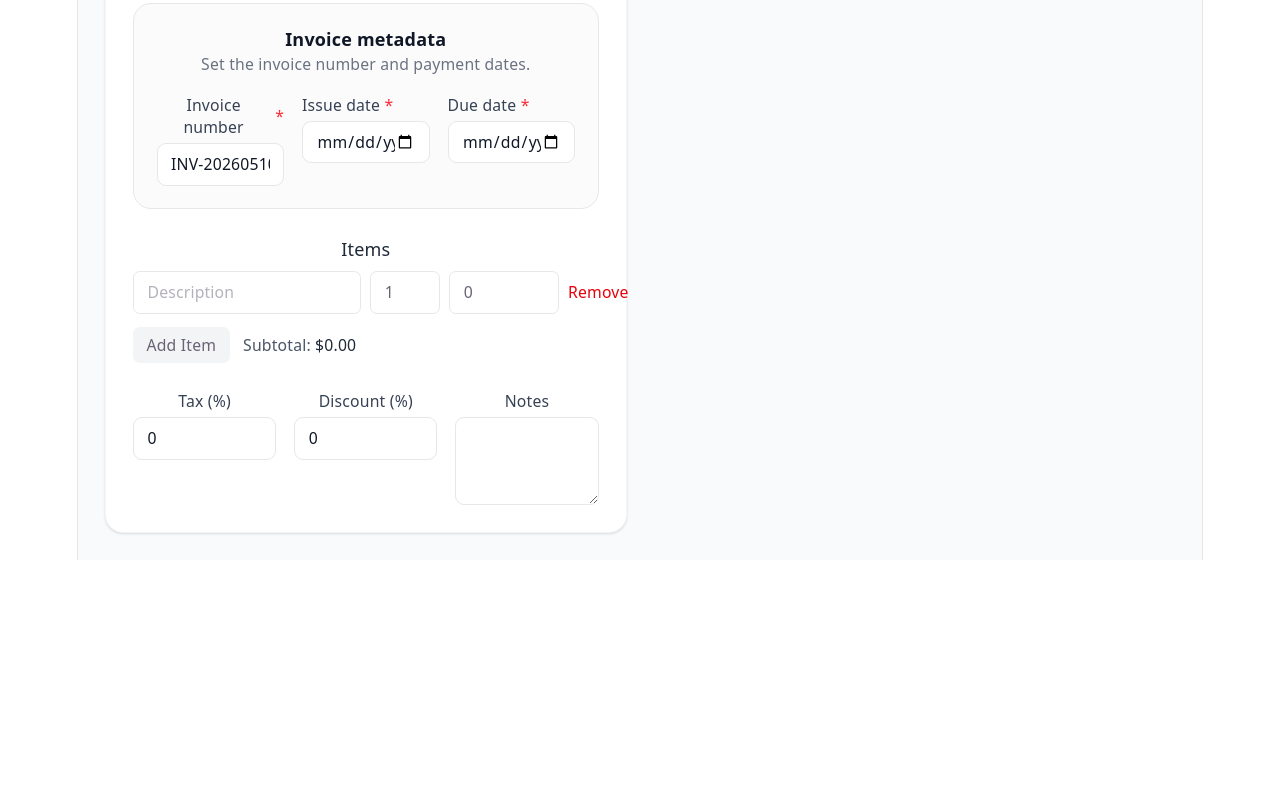
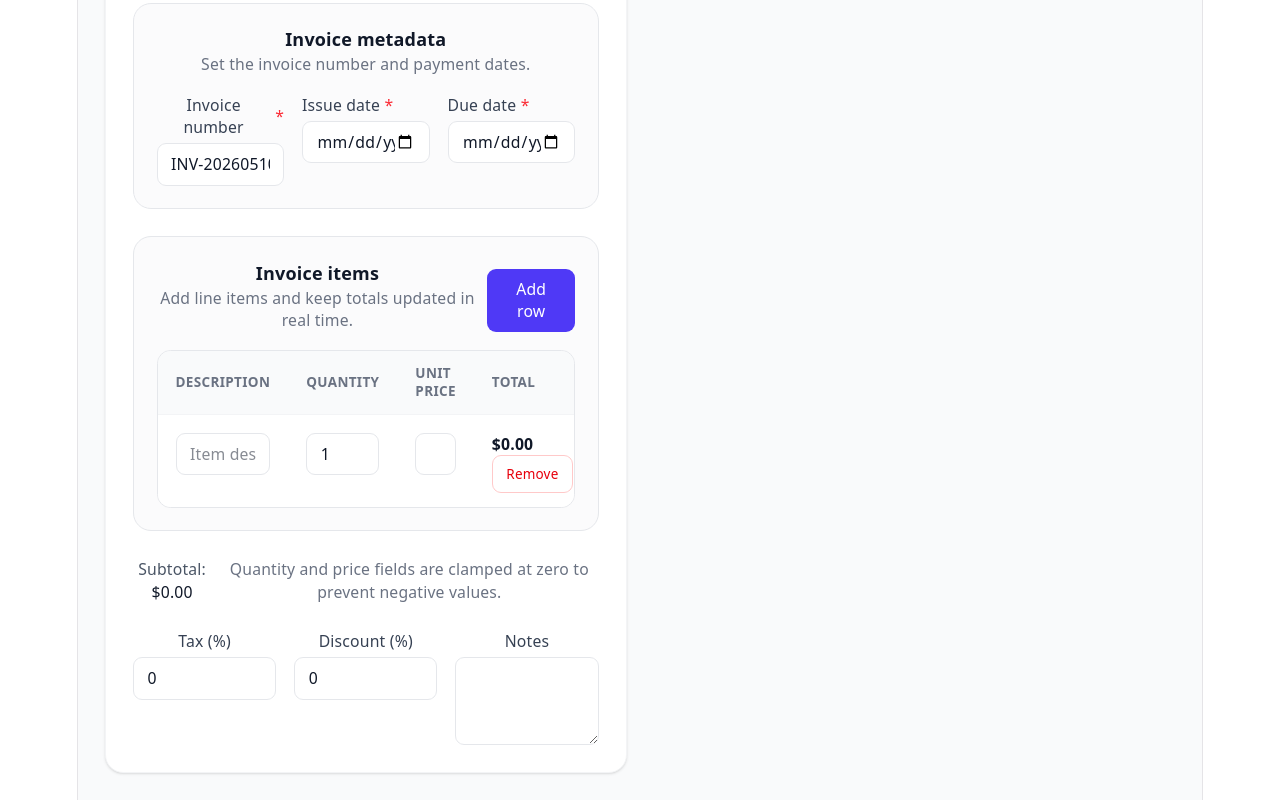
Before and after one commit to Shyni97/Invoice_Generation_Web_Application, a React app in the folder frontend/: page / in a window 1280 px wide. Shown: the part 1073-1873 px from the top of the page. Before the commit the page ends 1633 px from the top, so only its background shows below. Built offline with nearby package versions, Linux system fonts and the light colour scheme; the HTML template or start-up script is replaced by a standard one.

Commit message:
Dynamic Line Items Table

```diff
--- a/frontend/src/components/forms/FormField.jsx
+++ b/frontend/src/components/forms/FormField.jsx
@@ -1,4 +1,4 @@
-const fieldStyles =
+ const fieldStyles =
   "mt-1 block w-full rounded-lg border border-gray-200 bg-white px-3 py-2 text-sm text-gray-900 outline-none transition focus:border-indigo-500 focus:ring-2 focus:ring-indigo-100";
 
 const FormField = ({
--- a/frontend/src/components/forms/InvoiceForm.jsx
+++ b/frontend/src/components/forms/InvoiceForm.jsx
@@ -1,6 +1,7 @@
 import { useEffect, useMemo, useState } from "react";
 
 import InvoiceMetadataSection from "./InvoiceMetadataSection";
+import InvoiceItemsTable from "./InvoiceItemsTable";
 import PartyDetailsSection from "./PartyDetailsSection";
 
 const billerFields = [
@@ -57,6 +58,23 @@ const validateMetadata = (values) => {
   return errors;
 };
 
+const validateItems = (items) => {
+  return items.map((item) => ({
+    quantity:
+      Number(item.quantity) < 0
+        ? "Quantity cannot be negative."
+        : Number.isNaN(Number(item.quantity))
+          ? "Quantity must be a number."
+          : "",
+    unitPrice:
+      Number(item.unitPrice) < 0
+        ? "Unit price cannot be negative."
+        : Number.isNaN(Number(item.unitPrice))
+          ? "Unit price must be a number."
+          : "",
+  }));
+};
+
 const InvoiceForm = ({ invoiceData, setInvoiceData }) => {
   const [touched, setTouched] = useState({
     biller: { name: false, address: false, email: false, contact: false },
@@ -68,6 +86,7 @@ const InvoiceForm = ({ invoiceData, setInvoiceData }) => {
     biller: validateParty("biller", invoiceData.biller),
     client: validateParty("client", invoiceData.client),
     metadata: validateMetadata(invoiceData),
+    items: validateItems(invoiceData.items),
   });
 
   useEffect(() => {
@@ -134,18 +153,30 @@ const InvoiceForm = ({ invoiceData, setInvoiceData }) => {
   };
 
   const handleItemChange = (index, field, value) => {
+    const sanitizedValue = field === "description" ? value : value === "" ? "" : Math.max(0, Number(value));
+
     setInvoiceData(prev => {
-      const items = prev.items.map((it, i) => (i === index ? { ...it, [field]: value } : it));
+      const items = prev.items.map((it, i) => (i === index ? { ...it, [field]: sanitizedValue } : it));
       return { ...prev, items };
+    });
+
+    setErrors(prev => {
+      const nextItems = invoiceData.items.map((item, i) => (
+        i === index ? { ...item, [field]: sanitizedValue } : item
+      ));
+
+      return { ...prev, items: validateItems(nextItems) };
     });
   };
 
   const addItem = () => {
     setInvoiceData(prev => ({ ...prev, items: [...prev.items, { description: '', quantity: 1, unitPrice: 0 }] }));
+    setErrors(prev => ({ ...prev, items: [...prev.items, { quantity: '', unitPrice: '' }] }));
   };
 
   const removeItem = (index) => {
     setInvoiceData(prev => ({ ...prev, items: prev.items.filter((_, i) => i !== index) }));
+    setErrors(prev => ({ ...prev, items: prev.items.filter((_, i) => i !== index) }));
   };
 
   const subtotal = useMemo(() => {
@@ -191,42 +222,19 @@ const InvoiceForm = ({ invoiceData, setInvoiceData }) => {
         />
       </div>
 
-      <div className="mt-6">
-        <h3 className="font-medium text-gray-800 mb-2">Items</h3>
+      <InvoiceItemsTable
+        items={invoiceData.items}
+        errors={errors.items}
+        onAddItem={addItem}
+        onItemChange={handleItemChange}
+        onRemoveItem={removeItem}
+      />
 
-        <div className="space-y-3">
-          {invoiceData.items.map((item, idx) => (
-            <div key={idx} className="grid grid-cols-12 gap-2 items-center">
-              <input
-                className="col-span-6 border border-gray-200 rounded-md px-3 py-2 text-sm"
-                placeholder="Description"
-                value={item.description}
-                onChange={e => handleItemChange(idx, 'description', e.target.value)}
-              />
-              <input
-                type="number"
-                className="col-span-2 border border-gray-200 rounded-md px-3 py-2 text-sm"
-                value={item.quantity}
-                min="0"
-                onChange={e => handleItemChange(idx, 'quantity', Number(e.target.value))}
-              />
-              <input
-                type="number"
-                className="col-span-3 border border-gray-200 rounded-md px-3 py-2 text-sm"
-                value={item.unitPrice}
-                min="0"
-                step="0.01"
-                onChange={e => handleItemChange(idx, 'unitPrice', Number(e.target.value))}
-              />
-              <button onClick={() => removeItem(idx)} className="col-span-1 text-sm text-red-600">Remove</button>
-            </div>
-          ))}
+      <div className="flex flex-col gap-2 sm:flex-row sm:items-center sm:justify-between">
+        <div className="text-sm text-gray-600">
+          Subtotal: <span className="font-medium text-gray-900">${subtotal.toFixed(2)}</span>
         </div>
-
-        <div className="mt-3 flex items-center gap-3">
-          <button onClick={addItem} className="px-3 py-1.5 bg-gray-100 rounded-md text-sm">Add Item</button>
-          <div className="text-sm text-gray-600">Subtotal: <span className="font-medium text-gray-800">${subtotal.toFixed(2)}</span></div>
-        </div>
+        <div className="text-sm text-gray-500">Quantity and price fields are clamped at zero to prevent negative values.</div>
       </div>
 
       <div className="mt-6 grid grid-cols-1 gap-4 sm:grid-cols-3">
--- /dev/null
+++ b/frontend/src/components/forms/InvoiceItemRow.jsx
@@ -0,0 +1,68 @@
+const InvoiceItemRow = ({
+  item,
+  index,
+  errors = {},
+  onChange,
+  onRemove,
+}) => {
+  const rowTotal = (Number(item.quantity) || 0) * (Number(item.unitPrice) || 0);
+
+  return (
+    <tr className="border-b border-gray-100 last:border-b-0 hover:bg-gray-50/70">
+      <td className="py-3 px-4 align-top">
+        <label className="block text-xs font-medium text-gray-500 sm:hidden">Description</label>
+        <input
+          value={item.description}
+          onChange={(event) => onChange(index, "description", event.target.value)}
+          placeholder="Item description"
+          className="mt-1 block w-full rounded-lg border border-gray-200 bg-white px-3 py-2 text-sm text-gray-900 outline-none transition focus:border-indigo-500 focus:ring-2 focus:ring-indigo-100"
+        />
+      </td>
+
+      <td className="py-3 px-4 align-top sm:w-32">
+        <label className="block text-xs font-medium text-gray-500 sm:hidden">Quantity</label>
+        <input
+          type="number"
+          min="0"
+          step="1"
+          value={item.quantity}
+          onChange={(event) => onChange(index, "quantity", event.target.value)}
+          className="mt-1 block w-full rounded-lg border border-gray-200 bg-white px-3 py-2 text-sm text-gray-900 outline-none transition focus:border-indigo-500 focus:ring-2 focus:ring-indigo-100"
+        />
+        {errors.quantity ? <span className="mt-1 block text-xs text-red-500">{errors.quantity}</span> : null}
+      </td>
+
+      <td className="py-3 px-4 align-top sm:w-36">
+        <label className="block text-xs font-medium text-gray-500 sm:hidden">Unit price</label>
+        <input
+          type="number"
+          min="0"
+          step="0.01"
+          value={item.unitPrice}
+          onChange={(event) => onChange(index, "unitPrice", event.target.value)}
+          className="mt-1 block w-full rounded-lg border border-gray-200 bg-white px-3 py-2 text-sm text-gray-900 outline-none transition focus:border-indigo-500 focus:ring-2 focus:ring-indigo-100"
+        />
+        {errors.unitPrice ? <span className="mt-1 block text-xs text-red-500">{errors.unitPrice}</span> : null}
+      </td>
+
+      <td className="py-3 px-4 align-top sm:w-36">
+        <div className="flex items-center justify-between gap-3 sm:block">
+          <div>
+            <label className="block text-xs font-medium text-gray-500 sm:hidden">Total</label>
+            <div className="mt-1 text-sm font-semibold text-gray-900">${rowTotal.toFixed(2)}</div>
+          </div>
+
+          <button
+            type="button"
+            onClick={() => onRemove(index)}
+            className="inline-flex items-center rounded-lg border border-red-200 px-3 py-2 text-xs font-medium text-red-600 transition hover:bg-red-50"
+          >
+            Remove
+          </button>
+        </div>
+      </td>
+    </tr>
+  );
+};
+
+export default InvoiceItemRow;
--- /dev/null
+++ b/frontend/src/components/forms/InvoiceItemsTable.jsx
@@ -0,0 +1,55 @@
+import InvoiceItemRow from "./InvoiceItemRow";
+
+const InvoiceItemsTable = ({
+  items,
+  errors = [],
+  onAddItem,
+  onItemChange,
+  onRemoveItem,
+}) => {
+  return (
+    <section className="rounded-2xl border border-gray-200 bg-gray-50/70 p-4 sm:p-5">
+      <div className="mb-4 flex flex-col gap-2 sm:flex-row sm:items-end sm:justify-between">
+        <div>
+          <h3 className="text-base font-semibold text-gray-900">Invoice items</h3>
+          <p className="mt-1 text-sm text-gray-500">Add line items and keep totals updated in real time.</p>
+        </div>
+
+        <button
+          type="button"
+          onClick={onAddItem}
+          className="inline-flex items-center justify-center rounded-lg bg-indigo-600 px-4 py-2 text-sm font-medium text-white transition hover:bg-indigo-700"
+        >
+          Add row
+        </button>
+      </div>
+
+      <div className="overflow-x-auto rounded-xl border border-gray-200 bg-white">
+        <table className="min-w-full divide-y divide-gray-100 text-left">
+          <thead className="bg-gray-50">
+            <tr className="text-xs font-semibold uppercase tracking-wide text-gray-500">
+              <th className="px-4 py-3">Description</th>
+              <th className="px-4 py-3">Quantity</th>
+              <th className="px-4 py-3">Unit price</th>
+              <th className="px-4 py-3">Total</th>
+            </tr>
+          </thead>
+          <tbody>
+            {items.map((item, index) => (
+              <InvoiceItemRow
+                key={index}
+                item={item}
+                index={index}
+                errors={errors[index] || {}}
+                onChange={onItemChange}
+                onRemove={onRemoveItem}
+              />
+            ))}
+          </tbody>
+        </table>
+      </div>
+    </section>
+  );
+};
+
+export default InvoiceItemsTable;
```
